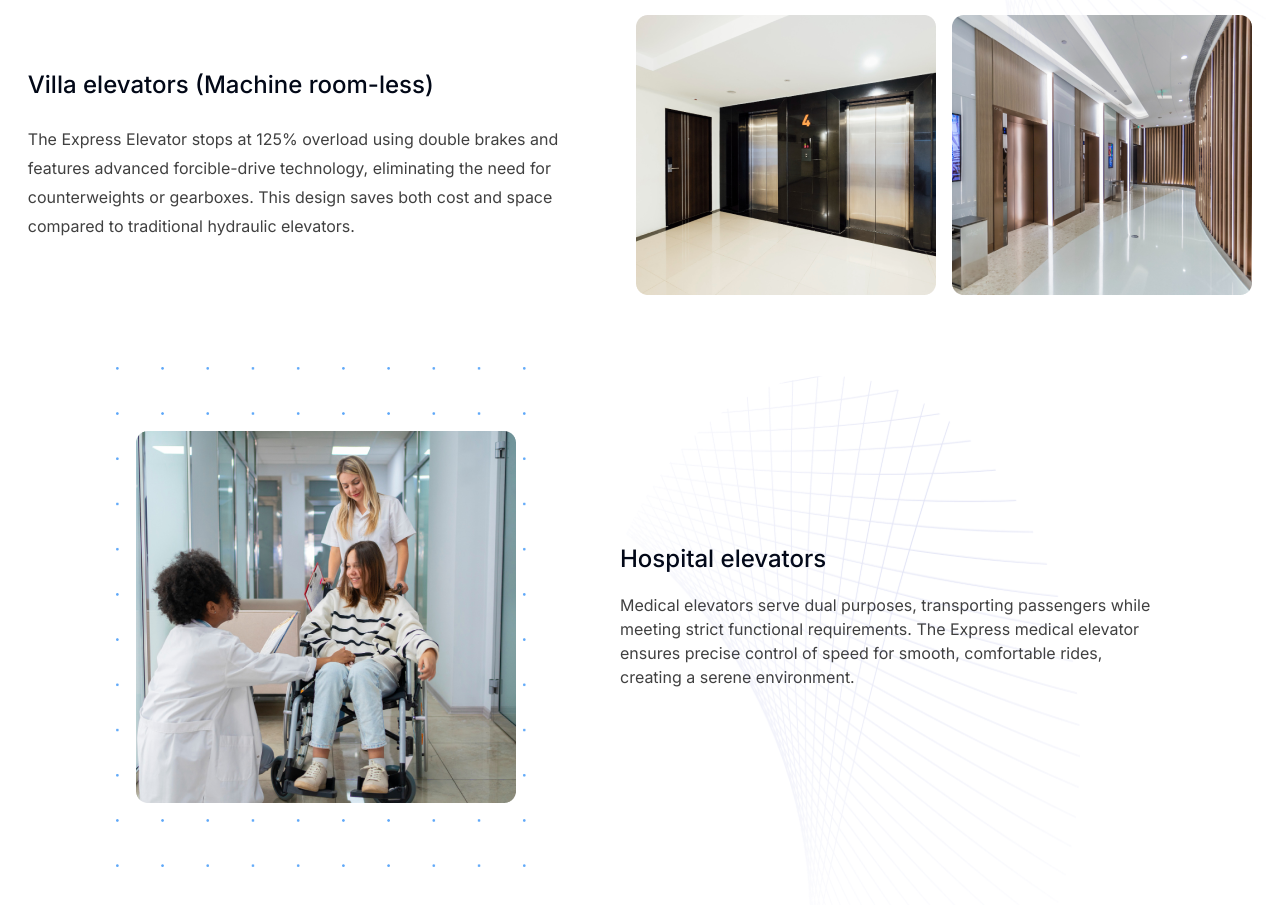
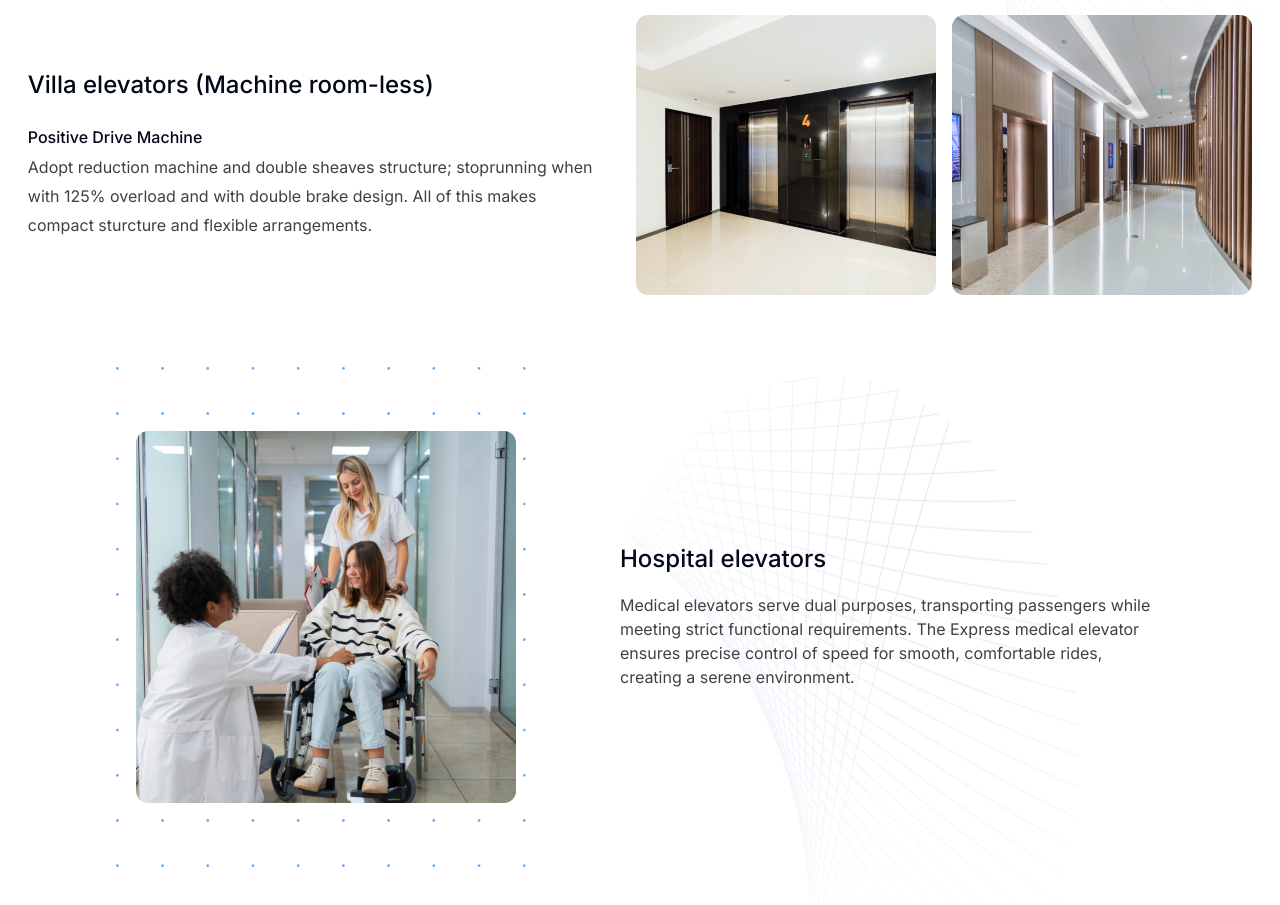
Before and after one commit to Rwinkah/express-elevator, a React (Vite) app: page / in a window 1280 px wide. Shown: the part 3820-4725 px from the top of the page. Built offline with nearby package versions, Linux system fonts and the light colour scheme.

Commit message:
fix: update data

```diff
--- a/src/components/Expertise.tsx
+++ b/src/components/Expertise.tsx
@@ -65,10 +65,10 @@ export default function Expertise() {
             <div className=' flex lg:flex-row flex-col justify-around w-[80%] md:w-full pl-2 pr-2 mb-[4.5rem] 2xl:pl-[80px] 2xl:pr-[80px]'>
                 <div className='lg:w-[45%] flex flex-col justify-center'>
                     <h3 className='text-2xl mb-[1.5rem] font-medium'>Villa elevators (Machine room-less)</h3>
+                    <h4 className='font-medium mb-1'>Positive Drive Machine</h4>
                     <p className='text-xs leading-[20px] lg:leading-[29.05px] w-full mb-6 lg:mb-0 text-[#404040] lg:text-base'>
-                        The Express Elevator stops at 125% overload using double brakes and features advanced forcible-drive technology,
-                         eliminating the need for counterweights or gearboxes.
-                         This design saves both cost and space compared to traditional hydraulic elevators.
+                        Adopt reduction machine and double sheaves structure; stoprunning when with 125% overload and with double
+                        brake design. All of this makes compact sturcture and flexible arrangements.
                         </p>
                 </div>
                 <div className='flex flex-col md:flex-row gap-4 justify-between'>
```
